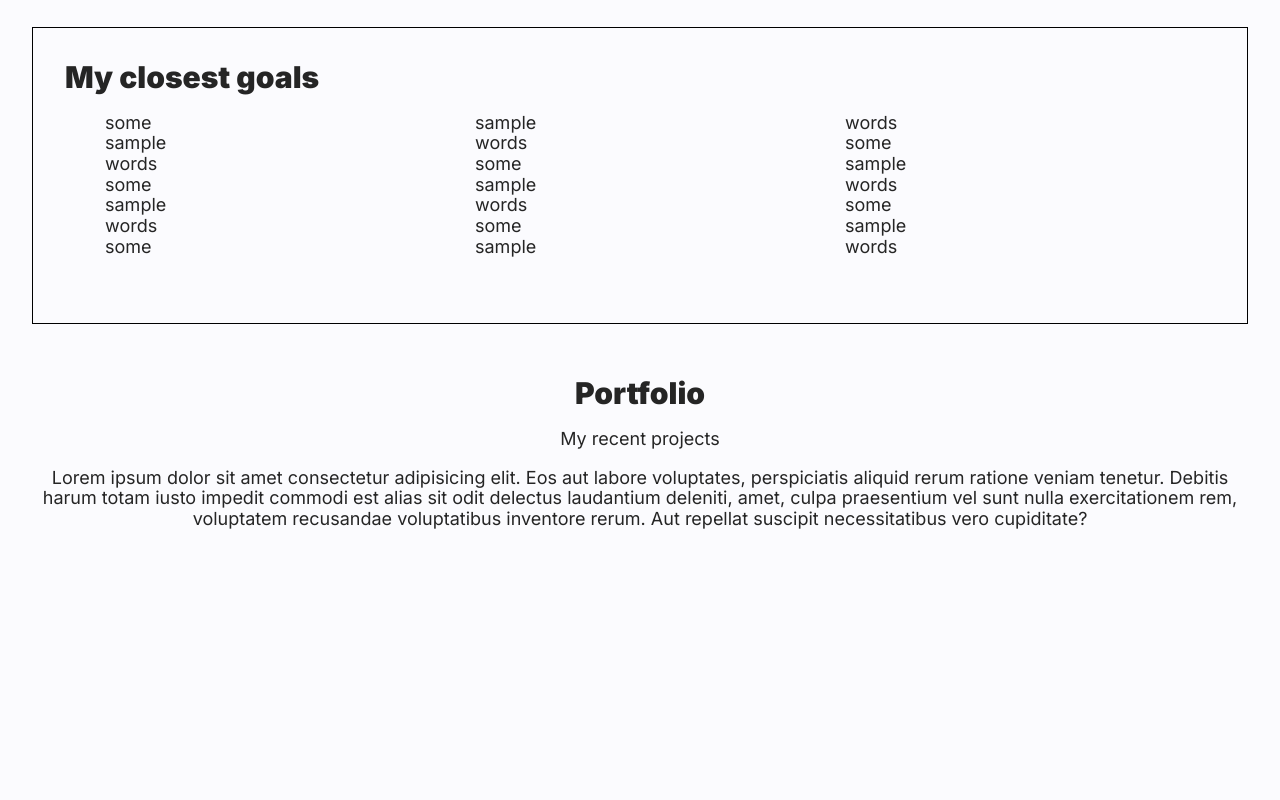
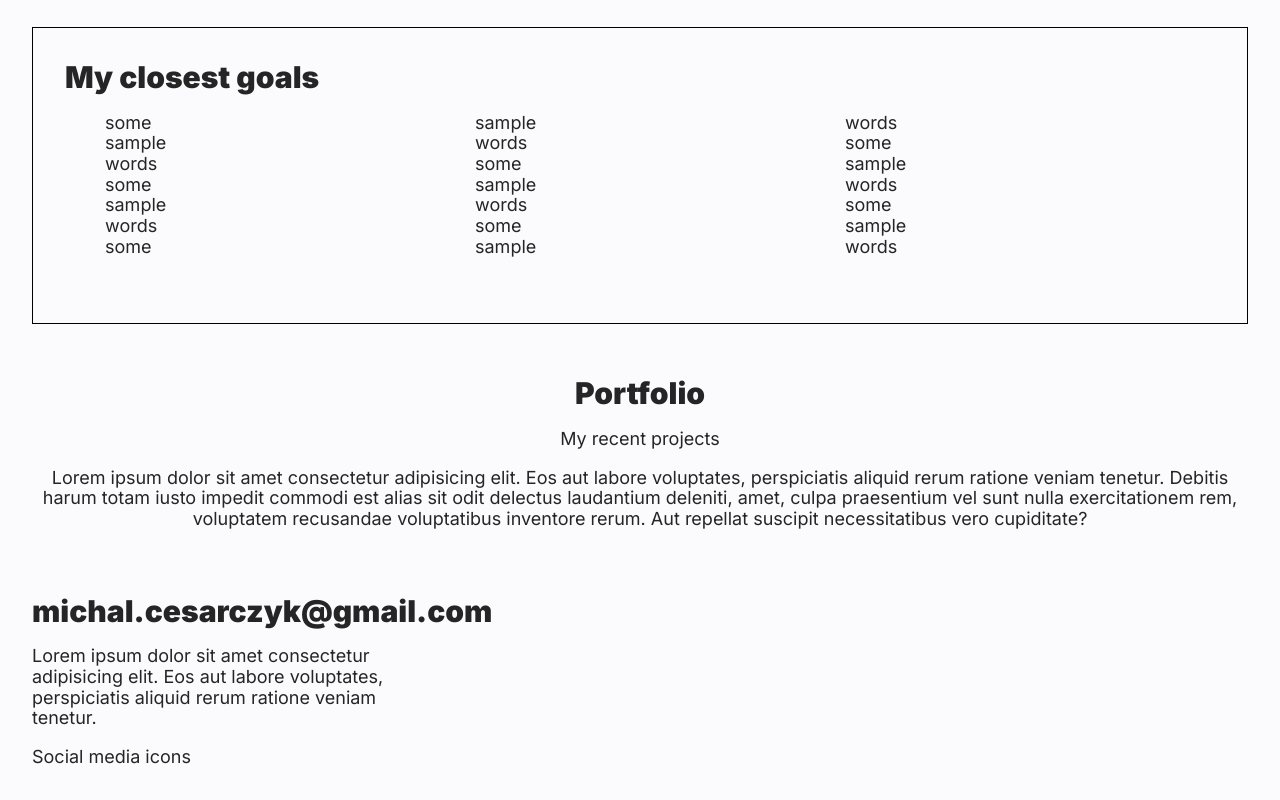
Before and after one commit to MCesarczyk/personal-homepage, a React (Create React App) app: page / in a window 1280 px wide. Shown: the part 770-1570 px from the top of the page. Before the commit the page ends 1332 px from the top, so only its background shows below. Built offline with nearby package versions, Linux system fonts and the light colour scheme.

Commit message:
added component Footer

```diff
--- a/src/App.js
+++ b/src/App.js
@@ -1,3 +1,4 @@
+import Footer from "./Footer";
 import Header from "./Header";
 import Section from "./Section";
 import Tile from "./Tile";
@@ -19,6 +20,7 @@ function App() {
         subtitle={"My recent projects"}
         body={"Lorem ipsum dolor sit amet consectetur adipisicing elit. Eos aut labore voluptates, perspiciatis aliquid rerum ratione veniam tenetur. Debitis harum totam iusto impedit commodi est alias sit odit delectus laudantium deleniti, amet, culpa praesentium vel sunt nulla exercitationem rem, voluptatem recusandae voluptatibus inventore rerum. Aut repellat suscipit necessitatibus vero cupiditate?"}
       />
+      <Footer />
     </>
   );
 }
--- /dev/null
+++ b/src/Footer/index.js
@@ -0,0 +1,19 @@
+import { FooterContainer, FooterHeader, FooterLink } from "./styled";
+
+const Footer = () => (
+    <FooterContainer>
+        <FooterHeader>
+            <FooterLink href="mailto:michal.cesarczyk@gmail.com">
+                michal.cesarczyk@gmail.com
+            </FooterLink>
+        </FooterHeader>
+        <p>
+        Lorem ipsum dolor sit amet consectetur adipisicing elit. Eos aut labore voluptates, perspiciatis aliquid rerum ratione veniam tenetur.
+        </p>
+        <div>
+            Social media icons
+        </div>
+    </FooterContainer>
+);
+
+export default Footer;
--- /dev/null
+++ b/src/Footer/styled.js
@@ -0,0 +1,14 @@
+import styled from "styled-components";
+
+export const FooterContainer = styled.div`
+    width: 30%;
+`;
+
+export const FooterHeader = styled.h2`
+    font-size: 30px;
+    margin: 0px;
+`;
+
+export const FooterLink = styled.a`
+    color: ${({ theme }) => theme.color.primary};
+`;
--- a/src/Section/styled.js
+++ b/src/Section/styled.js
@@ -2,6 +2,7 @@ import styled from "styled-components";
 
 export const SectionContainer = styled.div`
     text-align: center;
+    margin-bottom: 64px;
 `;
 
 export const SectionHeader = styled.h2`
```
